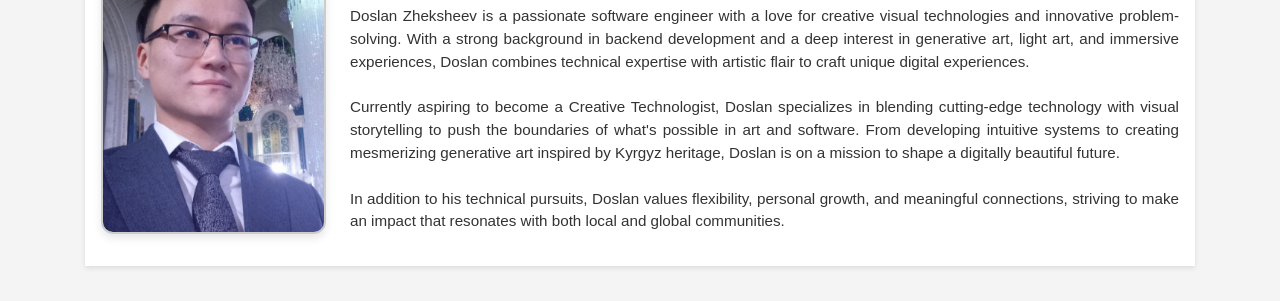
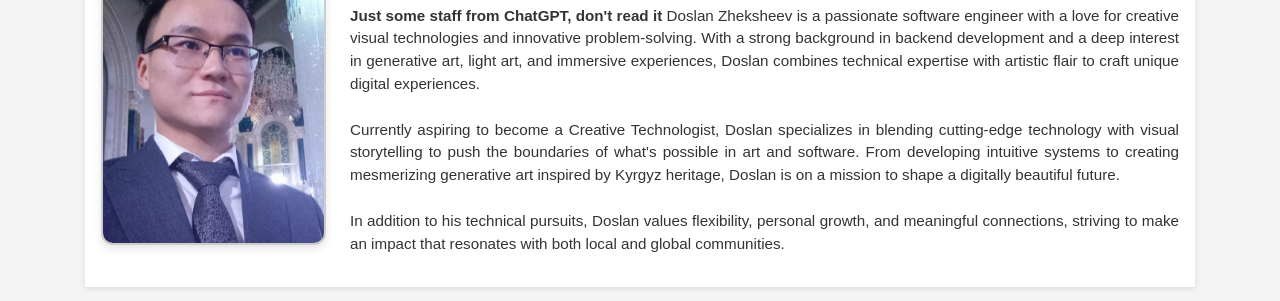
Before and after one commit to DosU13/Portfolio, a plain HTML site: page index.html in a window 1280 px wide. Shown: the part 122-423 px from the top of the page. Drawn offline with nearby package versions, Linux system fonts and the light colour scheme.

Commit message:
Update index.html

```diff
--- a/index.html
+++ b/index.html
@@ -19,7 +19,7 @@
                 <h1 class="mb-1">Doslan Zheksheev</h1>
                 <h5 class="text-muted mb-2">Software Engineer</h5>
                 <p class="mb-0" style="text-align: justify;">
-                    Doslan Zheksheev is a passionate software engineer with a love for creative visual technologies and innovative problem-solving. With a strong background in backend development and a deep interest in generative art, light art, and immersive experiences, Doslan combines technical expertise with artistic flair to craft unique digital experiences.
+                    <b>Just some staff from ChatGPT, don't read it</b> Doslan Zheksheev is a passionate software engineer with a love for creative visual technologies and innovative problem-solving. With a strong background in backend development and a deep interest in generative art, light art, and immersive experiences, Doslan combines technical expertise with artistic flair to craft unique digital experiences.
                     <br><br>
                     Currently aspiring to become a Creative Technologist, Doslan specializes in blending cutting-edge technology with visual storytelling to push the boundaries of what's possible in art and software. From developing intuitive systems to creating mesmerizing generative art inspired by Kyrgyz heritage, Doslan is on a mission to shape a digitally beautiful future.
                     <br><br>
```
